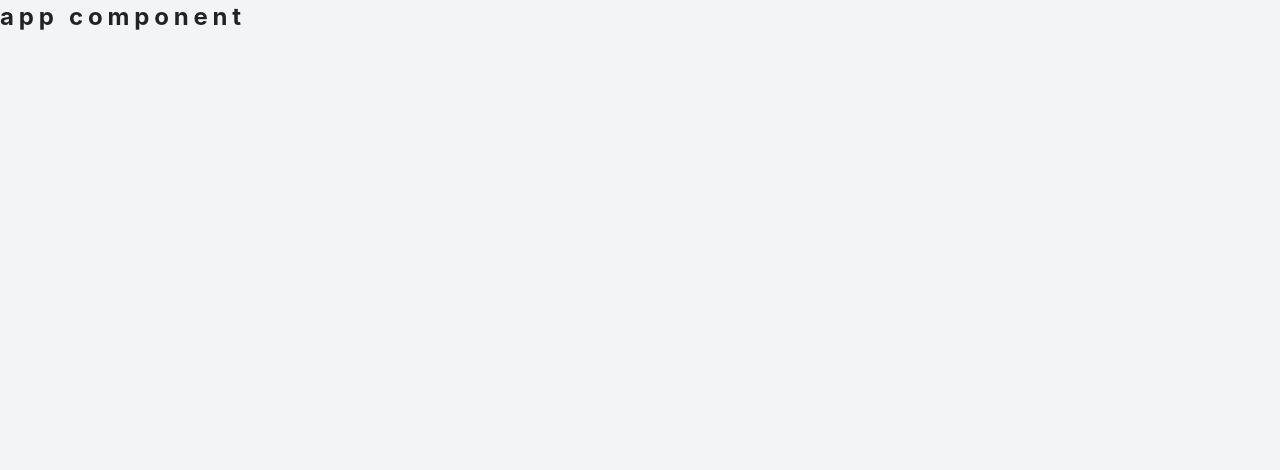
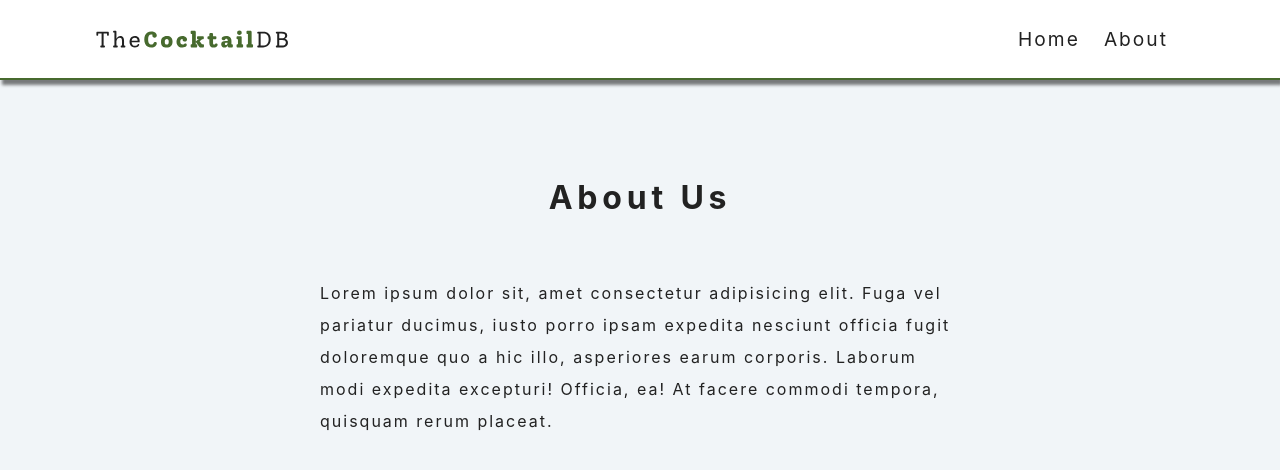
Before and after one commit to zgdino/cocktails, a React (Create React App) app: page /about in a window 1280 px wide. Shown: the top 470 px of the page. Built offline with nearby package versions, Linux system fonts and the light colour scheme.

Commit message:
Added Error and Home page

```diff
--- a/src/App.js
+++ b/src/App.js
@@ -9,9 +9,23 @@ import Error from './pages/Error'
 import Navbar from './components/Navbar'
 function App() {
   return (
-    <div>
-      <h2>app component</h2>
-    </div>
+    <Router>
+      <Navbar />
+      <Switch>
+        <Route exact path='/'>
+          <Home />
+        </Route>
+        <Route path='/about'>
+          <About />
+        </Route>
+        <Route path='/cocktail/:id'>
+          <SingleCocktail />
+        </Route>
+        <Route path='*'>
+          <Error />
+        </Route>
+      </Switch>
+    </Router>
   )
 }
 
--- a/src/components/Navbar.js
+++ b/src/components/Navbar.js
@@ -4,9 +4,21 @@ import logo from '../logo.svg'
 
 const Navbar = () => {
   return (
-    <div>
-      <h2>navbar component</h2>
-    </div>
+    <nav className='navbar'>
+      <div className='nav-center'>
+        <Link to='/'>
+          <img src={logo} alt='cocktail db logo' className='logo' />
+        </Link>
+        <ul className='nav-links'>
+          <li>
+            <Link to='/'>Home</Link>
+          </li>
+          <li>
+            <Link to='/about'>About</Link>
+          </li>
+        </ul>
+      </div>
+    </nav>
   )
 }
 
--- a/src/pages/About.js
+++ b/src/pages/About.js
@@ -2,9 +2,10 @@ import React from 'react'
 
 const About = () => {
   return (
-    <div>
-      <h2>about page</h2>
-    </div>
+    <section className="section about-section">
+      <h1 className='section-title'>about us</h1>
+      <p>Lorem ipsum dolor sit, amet consectetur adipisicing elit. Fuga vel pariatur ducimus, iusto porro ipsam expedita nesciunt officia fugit doloremque quo a hic illo, asperiores earum corporis. Laborum modi expedita excepturi! Officia, ea! At facere commodi tempora, quisquam rerum placeat.</p>
+    </section>
   )
 }
 
--- a/src/pages/Error.js
+++ b/src/pages/Error.js
@@ -3,9 +3,14 @@ import { Link } from 'react-router-dom'
 
 const Error = () => {
   return (
-    <div>
-      <h2>error page</h2>
-    </div>
+    <section className="error-page section">
+      <div className="error-container">
+        <h1>Error! Site does not exist</h1>
+        <Link to='/' className='btn btn-primary'>
+          back home
+        </Link>
+      </div>
+    </section>
   )
 }
 
```
